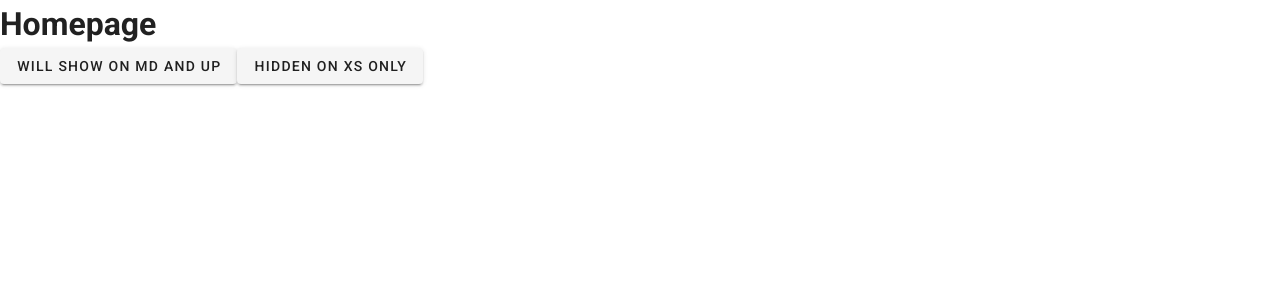
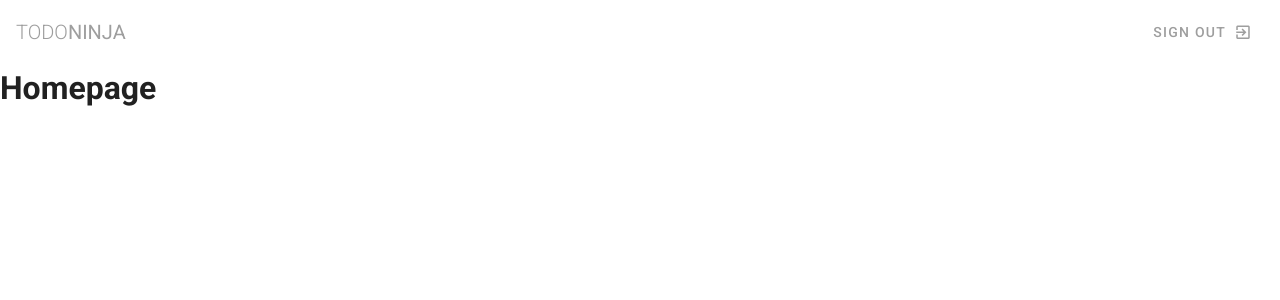
Before and after one commit to santosh/todo-ninja, a Vue app: page / in a window 1280 px wide. Shown: the top 300 px of the page. Built offline with nearby package versions, Linux system fonts and the light colour scheme.

Commit message:
Adds v-toolbar and v-toolbar-title

```diff
--- a/src/App.vue
+++ b/src/App.vue
@@ -1,5 +1,6 @@
 <template>
-  <v-app>
+  <v-app class="grey lighten-4">
+    <Navbar />
     <v-main>
       <router-view></router-view>
     </v-main>
@@ -7,11 +8,13 @@
 </template>
 
 <script>
+import Navbar from '@/components/Navbar'
 
 export default {
   name: 'App',
 
   components: {
+    Navbar
   },
 
   data: () => ({
--- /dev/null
+++ b/src/components/Navbar.vue
@@ -0,0 +1,20 @@
+<template>
+  <nav>
+    <v-toolbar flat app>
+      <v-toolbar-title class="text-uppercase grey--text">
+        <span class="font-weight-light">Todo</span>
+        <span>Ninja</span>
+      </v-toolbar-title>
+      <v-spacer></v-spacer>
+      <v-btn text color="grey">
+        <span>Sign Out</span>
+        <v-icon right>mdi-exit-to-app</v-icon>
+      </v-btn>
+    </v-toolbar>
+  </nav>
+</template>
+<script>
+  export default {
+
+  }
+</script>
--- a/src/views/Home.vue
+++ b/src/views/Home.vue
@@ -1,9 +1,6 @@
 <template>
   <div class="home">
     <h1>Homepage</h1>
-    <v-btn class="hidden-md-and-down">will show on md and up</v-btn>
-    <v-btn class="hidden-md-and-up">will show md and down</v-btn>
-    <v-btn class="hidden-xs-only">hidden on xs only</v-btn>
   </div>
 </template>
 
```
